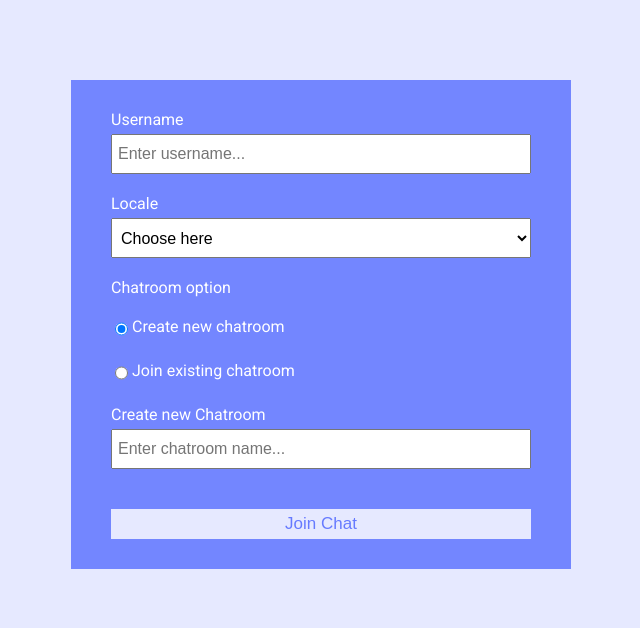
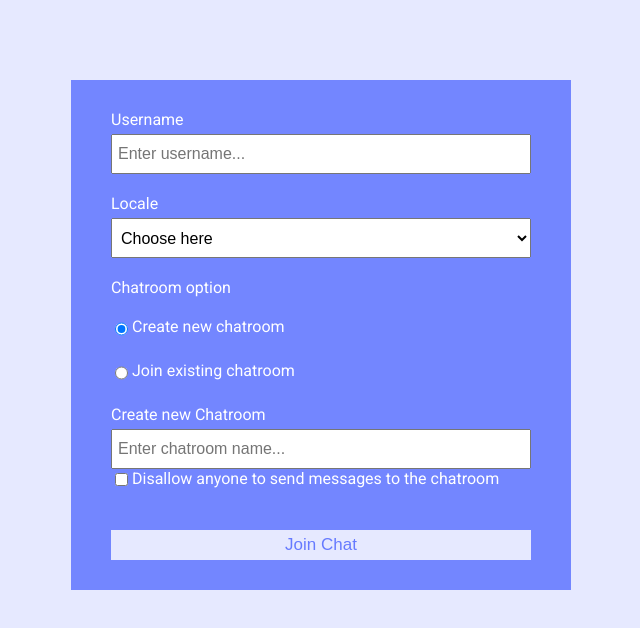
Before and after one commit to practicaldeveloper1/node-chat-server, a website: page public/index.html in a window 1280 px wide. Shown: the whole page, without its empty margins (319-959 px from the left). Drawn offline with nearby package versions, Linux system fonts and the light colour scheme; no server answers.

Commit message:
add checkbox to disallow sending msgs

```diff
--- a/public/css/style.css
+++ b/public/css/style.css
@@ -107,7 +107,8 @@ body {
   display: flex;
 }
 
-input[type="radio"] {
+input[type="radio"],
+input[type="checkbox"] {
   margin: 4px;
 }
 
--- a/public/index.html
+++ b/public/index.html
@@ -35,6 +35,10 @@
                 <div class="form-control" id="chatroom-new-div">
                     <label for="chatroom-new">Create new Chatroom</label>
                     <input type="text" name="chatroom" id="chatroom-new" placeholder="Enter chatroom name..." required/>
+                    <div class="flex">
+                        <input type="checkbox" name="chatroomDisableMessages" id="chatroom-disable-messages"/>
+                        <label for="chatroom-disable-messages"></label>Disallow anyone to send messages to the chatroom</label>
+                    </div>
                 </div>
                 <div class="form-control hidden" id="chatroom-existing-div">
                     <label for="chatroom-select">Select Chatroom</label>
```
